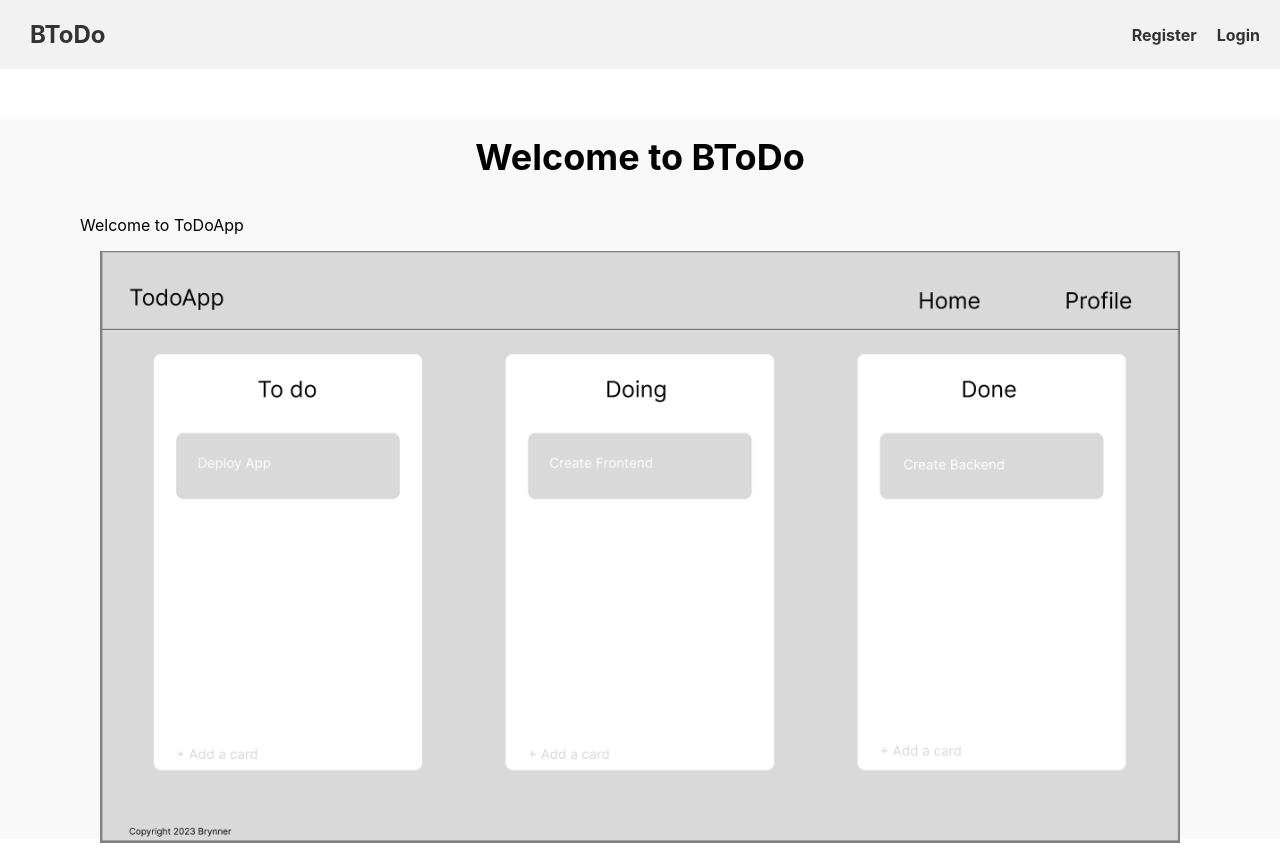
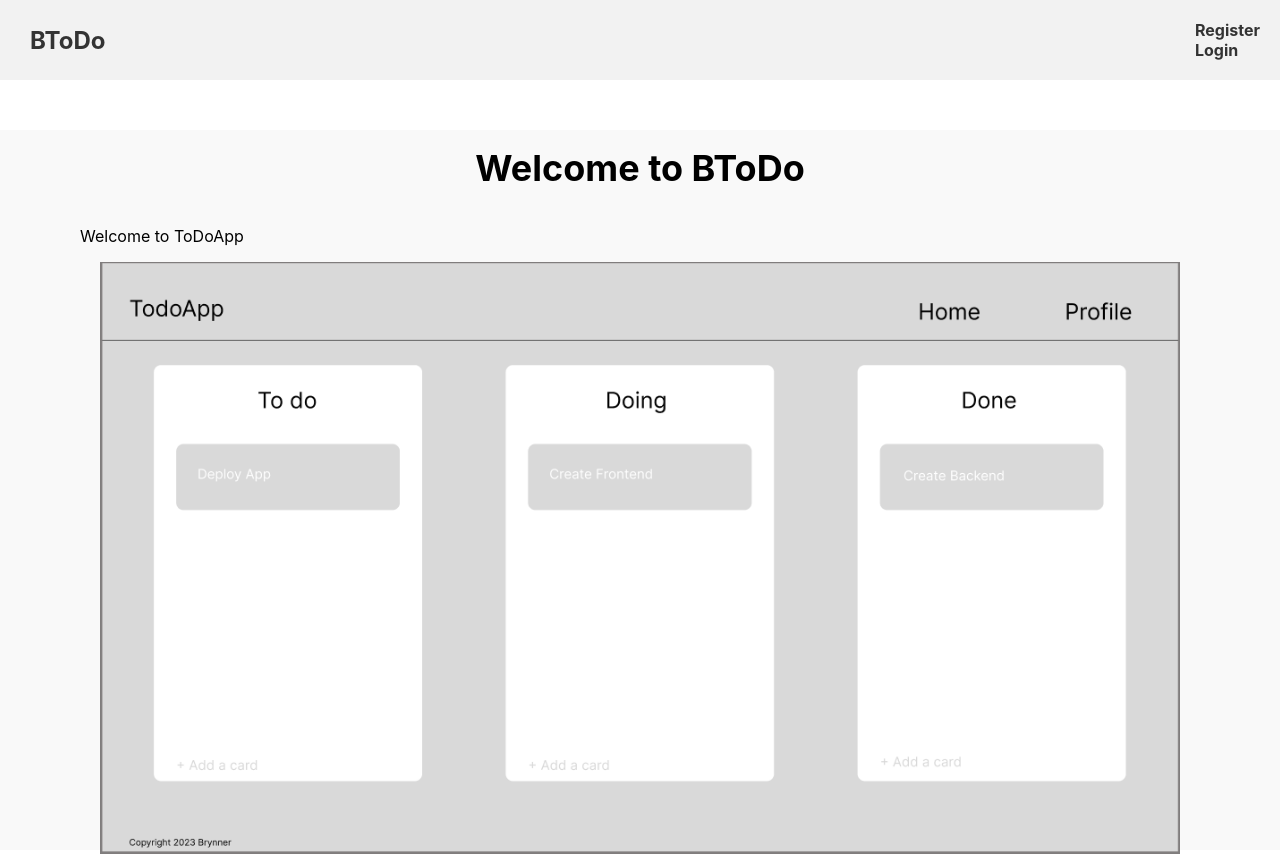
Before and after one commit to BTodoApp/ToDoApp, a React (Create React App) app: page / in a window 1280 px wide. Built offline with nearby package versions, Linux system fonts and the light colour scheme.

Commit message:
Updated dependencies

```diff
--- a/package.json
+++ b/package.json
@@ -10,7 +10,7 @@
     "react": "^18.2.0",
     "react-dom": "^18.2.0",
     "react-router-dom": "^6.11.2",
-    "react-scripts": "5.0.1",
+    "react-scripts": "^1.1.5",
     "web-vitals": "^2.1.4"
   },
   "scripts": {
--- a/public/index.html
+++ b/public/index.html
@@ -24,7 +24,7 @@
       work correctly both with client-side routing and a non-root public URL.
       Learn how to configure a non-root public URL by running `npm run build`.
     -->
-    <title>React App</title>
+    <title>BToDo</title>
   </head>
   <body>
     <noscript>You need to enable JavaScript to run this app.</noscript>
--- a/src/components/Nav.js
+++ b/src/components/Nav.js
@@ -13,7 +13,7 @@ const Nav = ({ authenticated, user, handleLogOut }) => {
       <nav className="navigation">
         <ul className="list">
           {authenticated && user ? (
-            <>
+            <div>
               <li className="navLinks">
                 <Link className="navLinks" to="/profile">
                   My Profile
@@ -24,9 +24,9 @@ const Nav = ({ authenticated, user, handleLogOut }) => {
                   Sign Out
                 </Link>
               </li>
-            </>
+            </div>
           ) : (
-            <>
+            <div>
               <li className="navLinks">
                 <Link className="navLinks" to="/register">
                   Register
@@ -37,7 +37,7 @@ const Nav = ({ authenticated, user, handleLogOut }) => {
                   Login
                 </Link>
               </li>
-            </>
+            </div>
           )}
         </ul>
       </nav>
```
Also changed, not shown: 1 other file (tests, documents, lock files or other folders).
